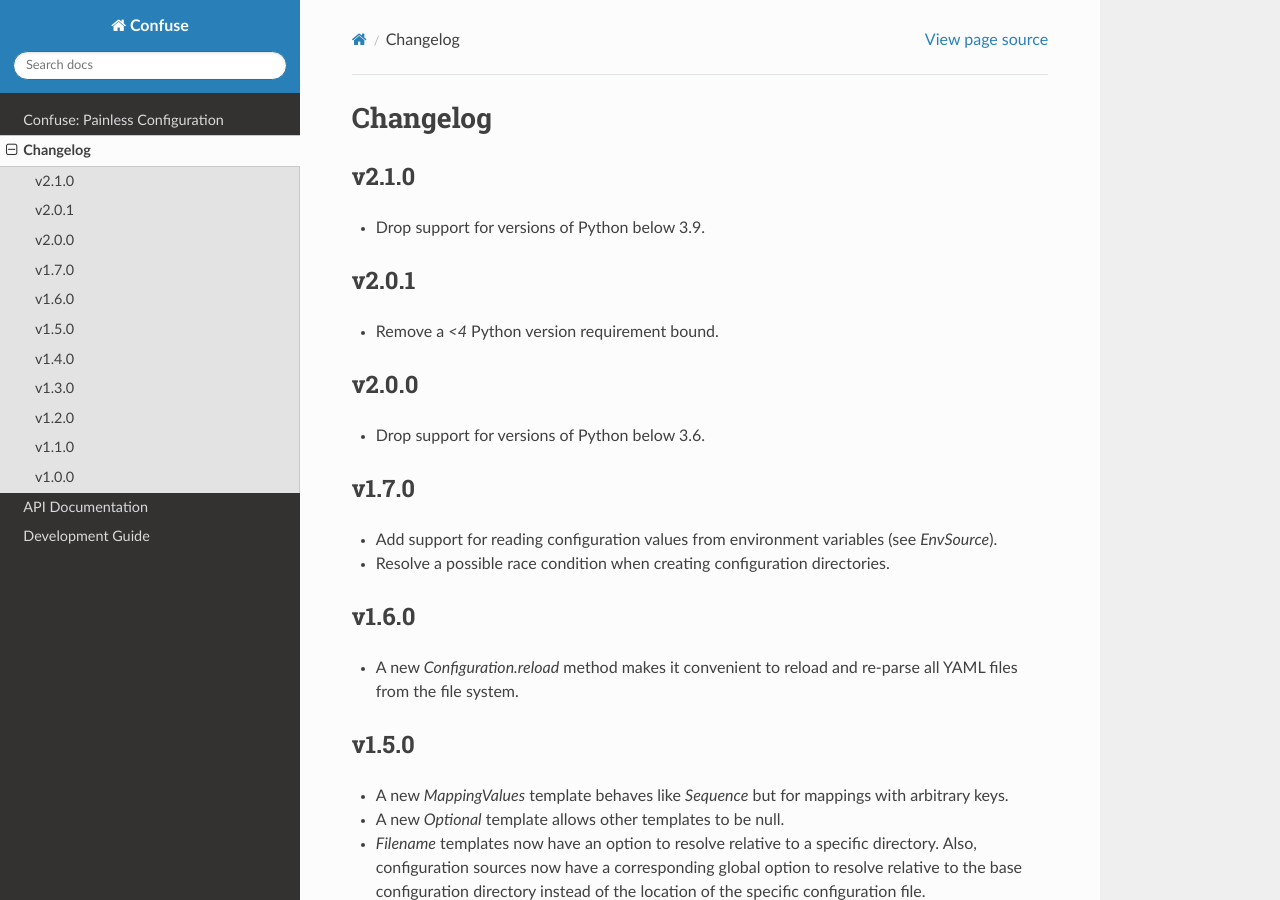
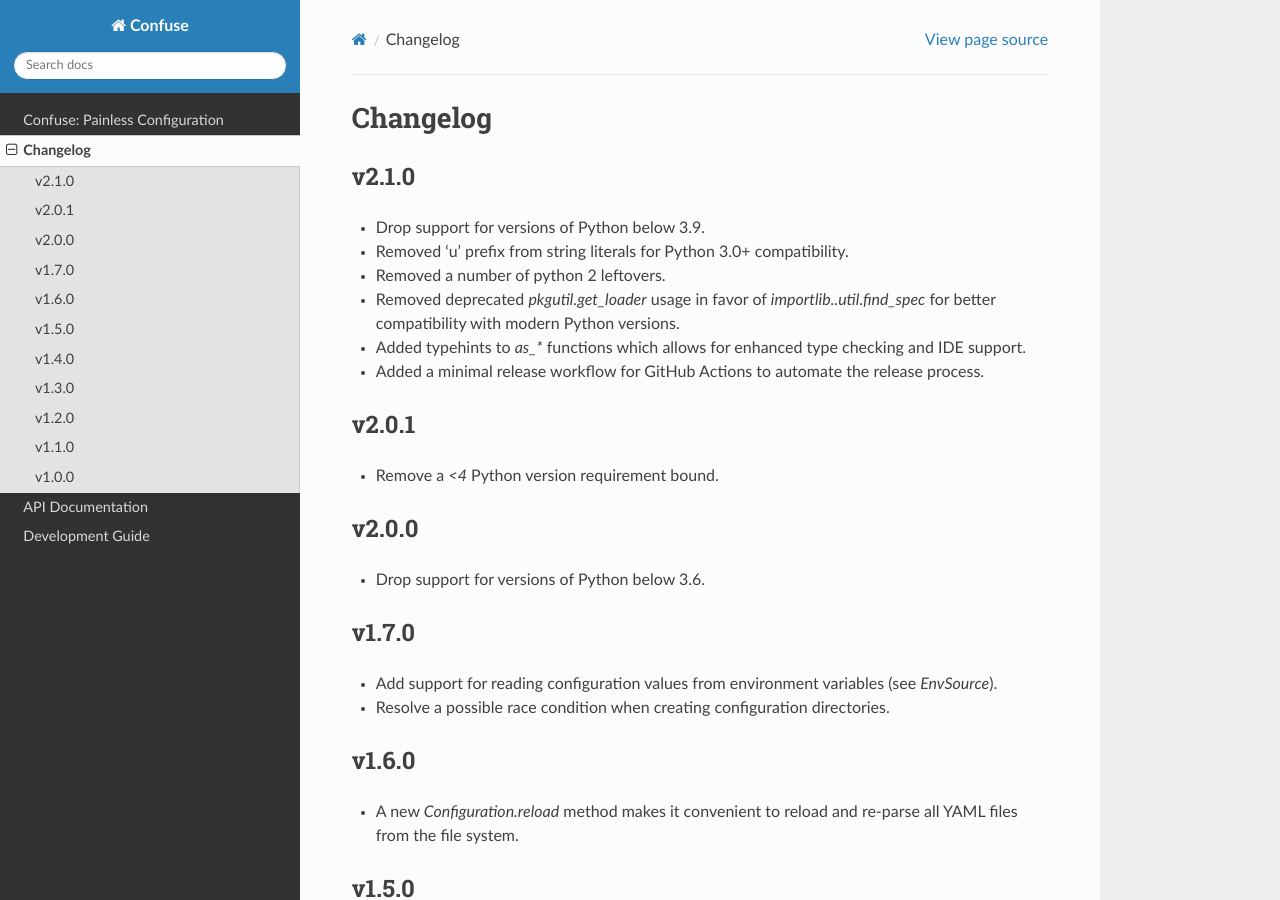
Before and after one commit to beetbox/confuse, a Sphinx documentation site: the page built from docs/changelog.rst, in a window 1280 px wide and 900 px high. Built offline with Sphinx 7.4.7 and the Read the Docs theme 3.1.0, drawn with Linux system fonts in a browser that asks for light colours; pages that are not in the unit, such as notebooks, are missing from menus.

Commit message:
Bumped version

```diff
--- a/confuse/__init__.py
+++ b/confuse/__init__.py
@@ -1,7 +1,7 @@
 """Painless YAML configuration.
 """
 
-__version__ = '2.0.1'
+__version__ = '2.1.0'
 
 from .exceptions import * # NOQA
 from .util import * # NOQA
--- a/docs/changelog.rst
+++ b/docs/changelog.rst
@@ -5,6 +5,13 @@
 ''''''
 
 - Drop support for versions of Python below 3.9.
+- Removed 'u' prefix from string literals for Python 3.0+ compatibility.
+- Removed a number of python 2 leftovers.
+- Removed deprecated `pkgutil.get_loader` usage in favor of
+  `importlib..util.find_spec` for better compatibility with modern Python versions.
+- Added typehints to `as_*` functions which allows for
+  enhanced type checking and IDE support.
+- Added a minimal release workflow for GitHub Actions to automate the release process.
 
 v2.0.1
 ''''''
```
